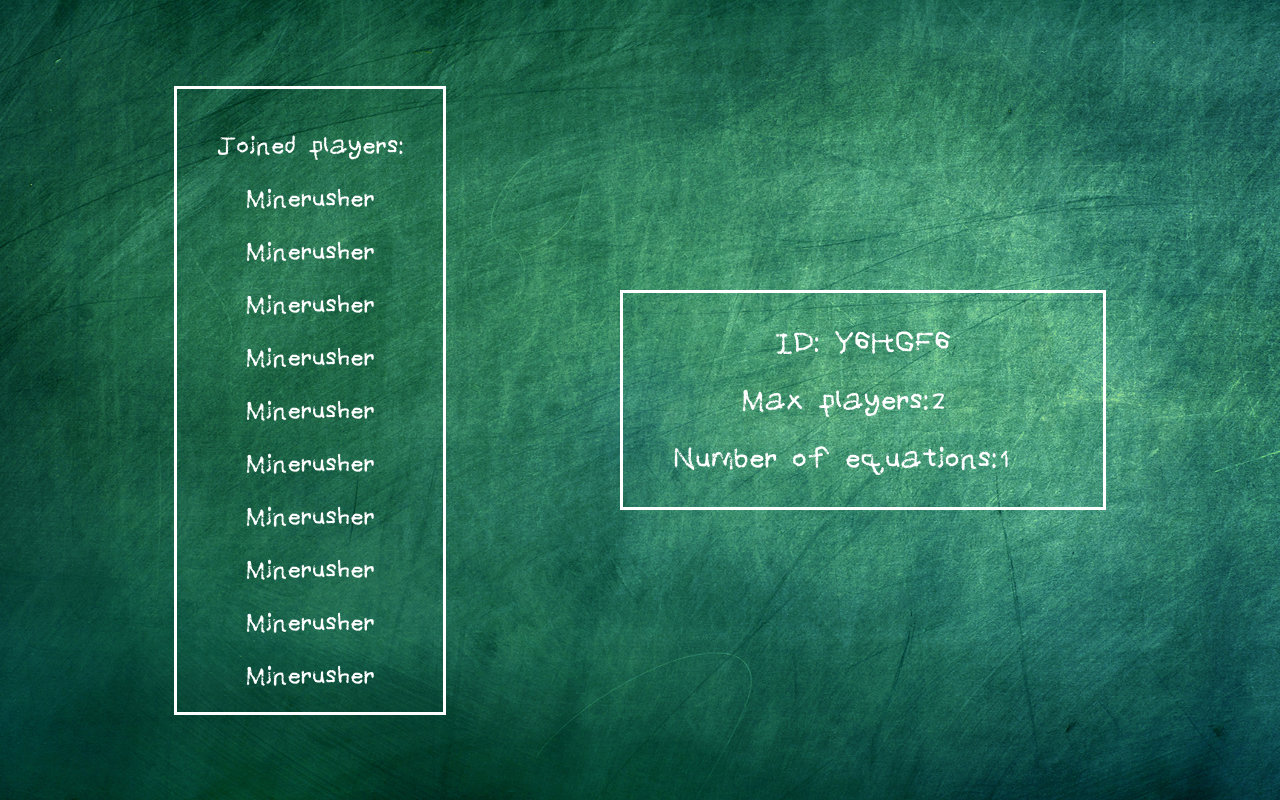
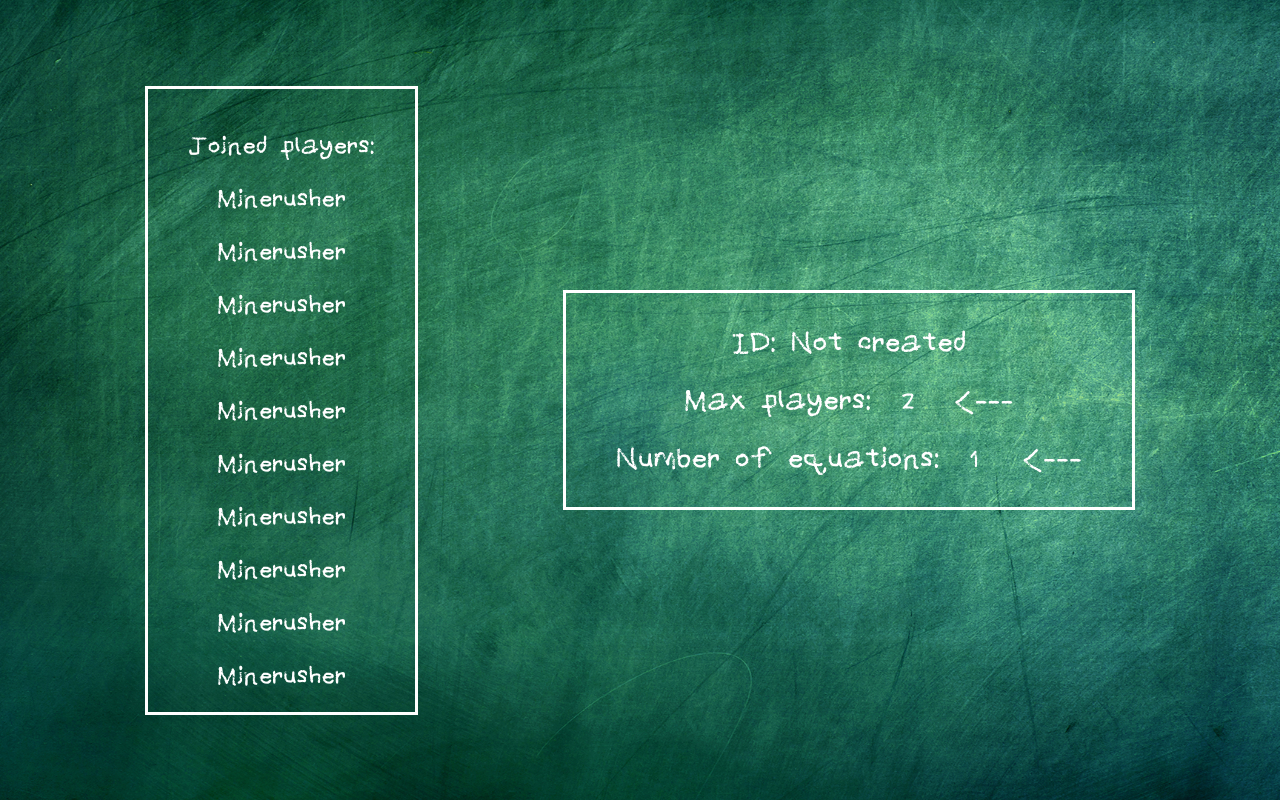
Before and after one commit to kristyanYochev/mathstick, a Flask app: page /create-room-page in a window 1280 px wide. Run offline with Flask 2, Linux system fonts and the light colour scheme; a user stored in the database is signed in; parts of the project's set-up code (start-up, migrations or seed data) failed here and were passed over.

Commit message:
[Update] Createroom.html

```diff
--- a/static/css/CreateRoom.css
+++ b/static/css/CreateRoom.css
@@ -56,6 +56,7 @@
     color:white;
     font-family: grafipaint;
     font-size: 30px;
+    padding-left:30px;
 }
 
 #maximum_players::placeholder, #number_of_equations::placeholder{
--- a/templates/CreateRoom.html
+++ b/templates/CreateRoom.html
@@ -28,9 +28,9 @@
 
             </div>
             <div>
-                <span id="game_id">ID: Y6HGF6</span>
-                <span>Max players:<input id="maximum_players" class="textfield" type="number" value="2" min="2" max="10" spellCheck="false"  onkeydown="return false"/></span>
-                <span>Number of equations:<input id="number_of_equations" class="textfield" type="number" value="1" min="1"  max="10" spellCheck="false"  onkeydown="return false"/></span>
+                <span id="game_id">ID: Not created</span>
+                <span>Max players:<input id="maximum_players" class="textfield" type="number" value="2" min="2" max="10" spellCheck="false"  onkeydown="return false"/><---</span>
+                <span>Number of equations:<input id="number_of_equations" class="textfield" type="number" value="1" min="1"  max="10" spellCheck="false"  onkeydown="return false"/><---</span>
             </div>
         </div>
     </body>
--- a/templates/index.html
+++ b/templates/index.html
@@ -13,7 +13,7 @@
     <div id="content">
         <img id="logo" src="http://diysolarpanelsv.com/images/example-13.jpg" alt="logo"/>
         <div class="index_layout">
-            <input class="button" type="button" value="CREATE ROOM"/>
+            <input class="button" type="button" value="CREATE ROOM" onclick="location.href = '/create-room-page'"/>
             <input class="button" type="button" value="SINGLEPLAYER" onclick="on_singleplayer_click()"/>
             <input class="button" type="button" value="JOIN ROOM"/>
         </div>
```
